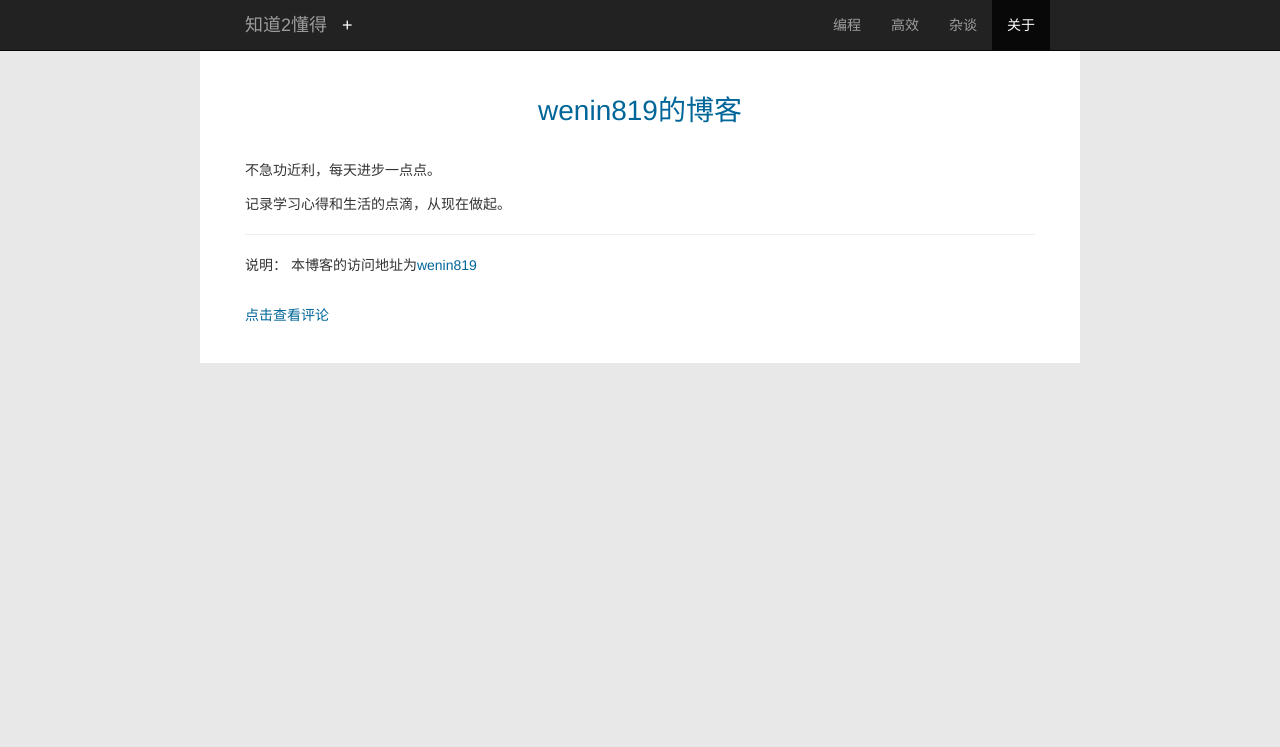
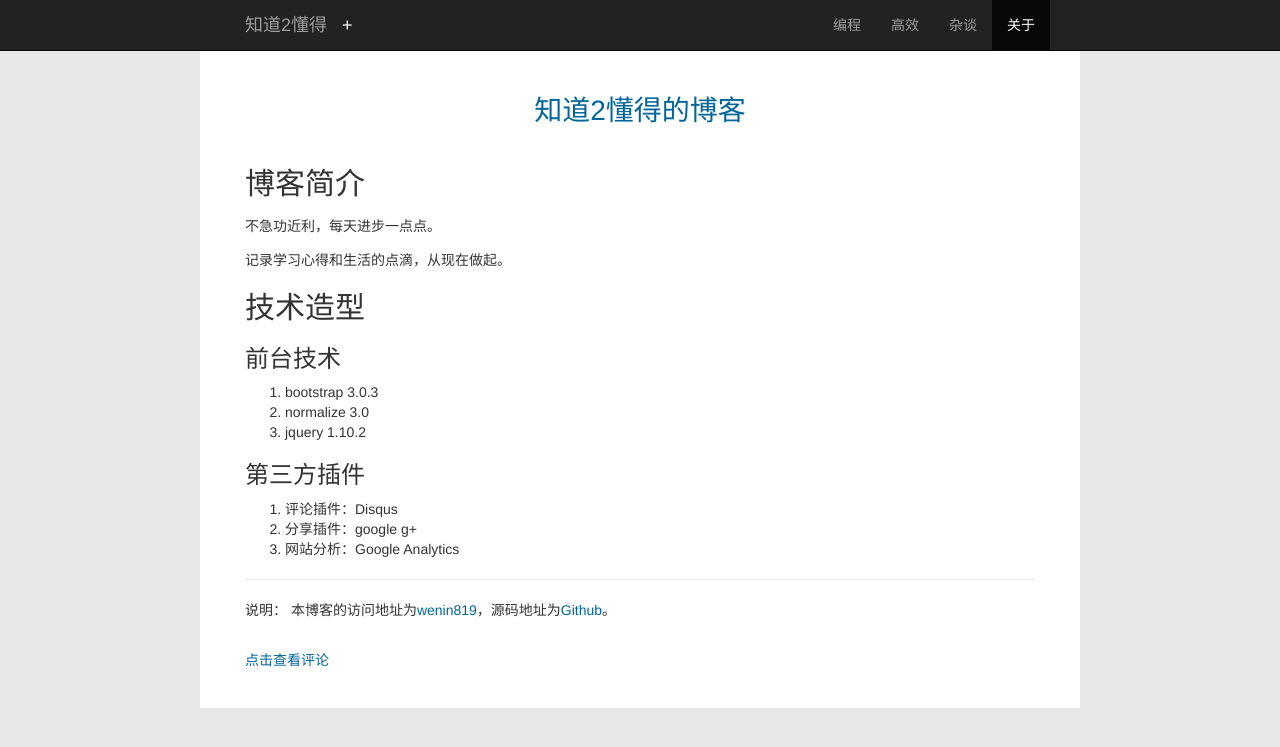
Before and after one commit to shenglongcsl/wenin819.github.io, a Jekyll site: the page built from README.md, in a window 1280 px wide. Shown: the top 747 px of the page. Built offline with Jekyll 4.4.1, drawn with Linux system fonts in a browser that asks for light colours; nearby versions of some CDN libraries; Markdown is read by kramdown in place of the engine named in the settings; comment, search, counter and statistics services are not loaded; part of the change alters nothing that is shown.

Commit message:
更新readme文件，增加技术选型。和修改链接样式，对于外网网站自动用新页面打开。

```diff
--- a/_includes/top.html
+++ b/_includes/top.html
@@ -27,4 +27,19 @@
   <script src="http://cdn.bootcss.com/html5shiv/3.7.0/html5shiv.min.js"></script>
     <script src="http://cdn.bootcss.com/respond.js/1.3.0/respond.min.js"></script>
       <![endif]-->
+<script>
+  $(function(){
+    $('a').each(function(){
+      var url = $(this).attr('href');
+      if(!url || "" == url) {
+        return;
+      }
+      if(('' == '{{ site.url }}' || -1 == url.indexOf('{{ site.url }}'))
+        && '#' != url.charAt(0)
+        && '/' != url.charAt(0)) {
+        $(this).attr('target', '_blank');
+      }
+    });
+  });
+</script>
 </head>
```
Also changed, not shown: README.md.
